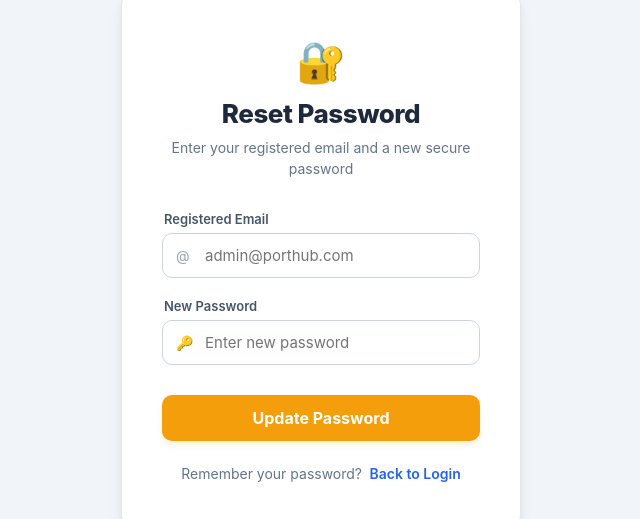
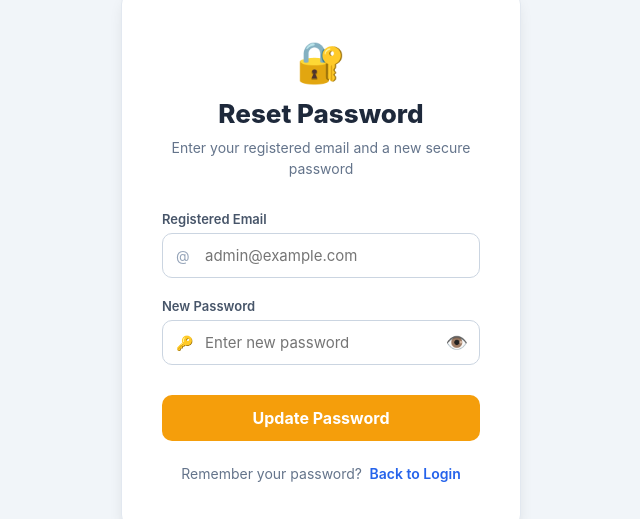
Before and after one commit to azeem-5226/MERN-stack, a React (Vite) app: page /forgot-password in a window 1280 px wide. Shown: the part 141-660 px from the top of the page, without its empty margins (319-959 px from the left). Built offline with nearby package versions, Linux system fonts and the light colour scheme.

Commit message:
frontend updates

```diff
--- a/src/pages/ForgotPassword.jsx
+++ b/src/pages/ForgotPassword.jsx
@@ -7,9 +7,10 @@ function ForgotPassword() {
   const [email, setEmail] = useState("");
   const [newPassword, setNewPassword] = useState("");
   const [loading, setLoading] = useState(false);
+  const [showPassword, setShowPassword] = useState(false); // ✅ Fixed: added state
 
   const handleReset = async (e) => {
-    e.preventDefault(); // Form refresh rokne ke liye
+    e.preventDefault();
     if (!email || !newPassword) {
       alert("Please fill all fields");
       return;
@@ -18,7 +19,7 @@ function ForgotPassword() {
     setLoading(true);
     try {
       const res = await forgotPassword({ email, newPassword });
-      alert(res.data.message);
+      alert(res.data.message || "Password updated successfully! ✅");
       navigate("/");
     } catch (err) {
       const errorMessage = err.response?.data?.message || "Password reset failed ❌";
@@ -46,7 +47,7 @@ function ForgotPassword() {
               <span style={styles.inputIcon}>@</span>
               <input
                 type="email"
-                placeholder="admin@porthub.com"
+                placeholder="admin@example.com"
                 value={email}
                 onChange={(e) => setEmail(e.target.value)}
                 style={styles.input}
@@ -61,13 +62,20 @@ function ForgotPassword() {
             <div style={styles.inputWrapper}>
               <span style={styles.inputIcon}>🔑</span>
               <input
-                type="password"
+                type={showPassword ? "text" : "password"} // ✅ Fixed: Toggle type
                 placeholder="Enter new password"
                 value={newPassword}
                 onChange={(e) => setNewPassword(e.target.value)}
-                style={styles.input}
+                style={{ ...styles.input, paddingRight: "45px" }} // Space for eye button
                 required
               />
+              <button
+                type="button"
+                onClick={() => setShowPassword(!showPassword)}
+                style={styles.eyeBtn} // ✅ Fixed: Style added below
+              >
+                {showPassword ? "🙈" : "👁️"}
+              </button>
             </div>
           </div>
 
@@ -77,7 +85,7 @@ function ForgotPassword() {
             disabled={loading}
             style={{
               ...styles.button,
-              backgroundColor: loading ? "#fcd34d" : "#f59e0b", // Professional Amber/Orange
+              backgroundColor: loading ? "#fcd34d" : "#f59e0b",
               cursor: loading ? "not-allowed" : "pointer",
             }}
           >
@@ -100,8 +108,9 @@ const styles = {
     display: "flex",
     justifyContent: "center",
     alignItems: "center",
-    backgroundColor: "#f1f5f9", // Consistent light grey background
+    backgroundColor: "#f1f5f9",
     fontFamily: "'Inter', system-ui, -apple-system, sans-serif",
+    padding: "20px",
   },
   card: {
     background: "#ffffff",
@@ -109,7 +118,7 @@ const styles = {
     borderRadius: "16px",
     width: "100%",
     maxWidth: "400px",
-    boxShadow: "0 10px 15px -3px rgba(0, 0, 0, 0.1), 0 4px 6px -2px rgba(0, 0, 0, 0.05)",
+    boxShadow: "0 10px 15px -3px rgba(0, 0, 0, 0.1)",
     border: "1px solid #e2e8f0",
   },
   header: {
@@ -125,7 +134,6 @@ const styles = {
     fontWeight: "800",
     color: "#1e293b",
     margin: "0 0 8px 0",
-    letterSpacing: "-0.5px",
   },
   subTitle: {
     fontSize: "14px",
@@ -146,7 +154,6 @@ const styles = {
     fontSize: "13px",
     fontWeight: "600",
     color: "#475569",
-    marginLeft: "2px",
   },
   inputWrapper: {
     position: "relative",
@@ -167,7 +174,19 @@ const styles = {
     fontSize: "15px",
     outline: "none",
     boxSizing: "border-box",
-    transition: "border 0.2s ease",
+  },
+  eyeBtn: {
+    position: "absolute",
+    right: "12px",
+    background: "none",
+    border: "none",
+    cursor: "pointer",
+    fontSize: "18px",
+    padding: "0",
+    display: "flex",
+    alignItems: "center",
+    justifyContent: "center",
+    color: "#64748b",
   },
   button: {
     width: "100%",
@@ -178,7 +197,7 @@ const styles = {
     fontSize: "16px",
     fontWeight: "700",
     marginTop: "10px",
-    boxShadow: "0 4px 6px -1px rgba(245, 158, 11, 0.2)",
+    transition: "all 0.2s ease",
   },
   footerText: {
     marginTop: "24px",
```
